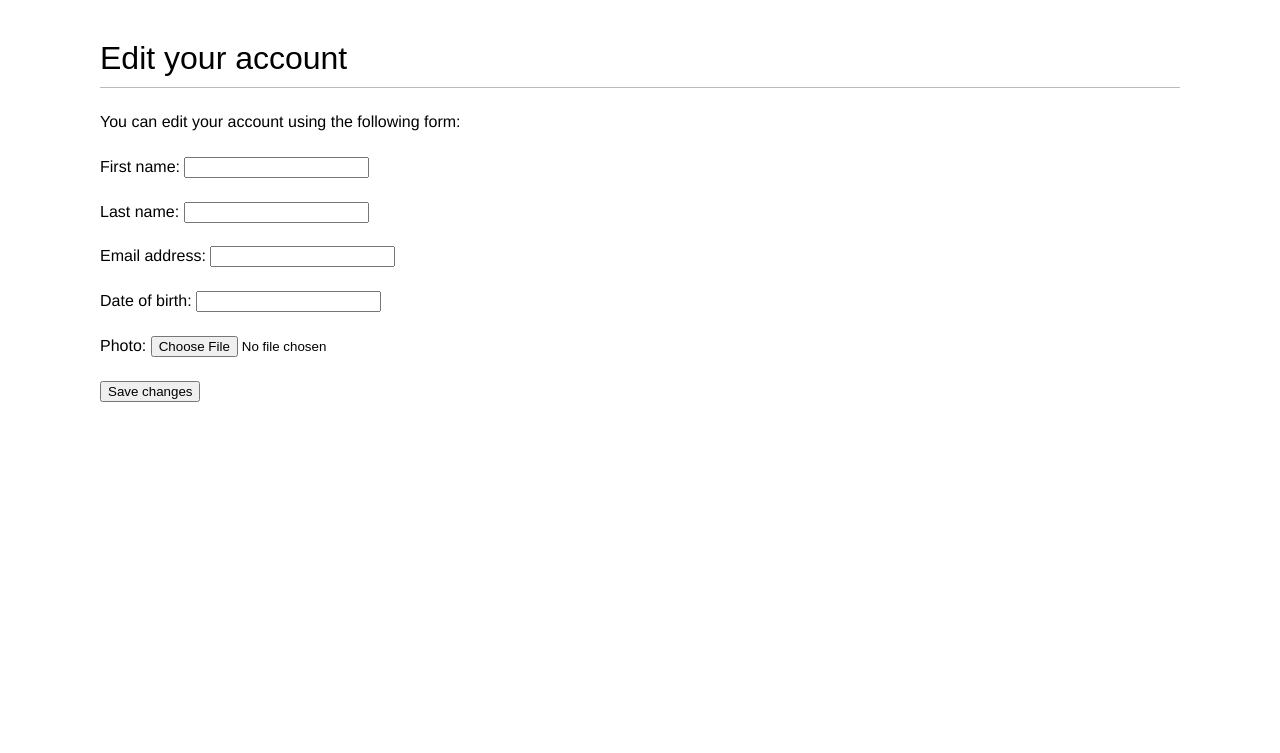
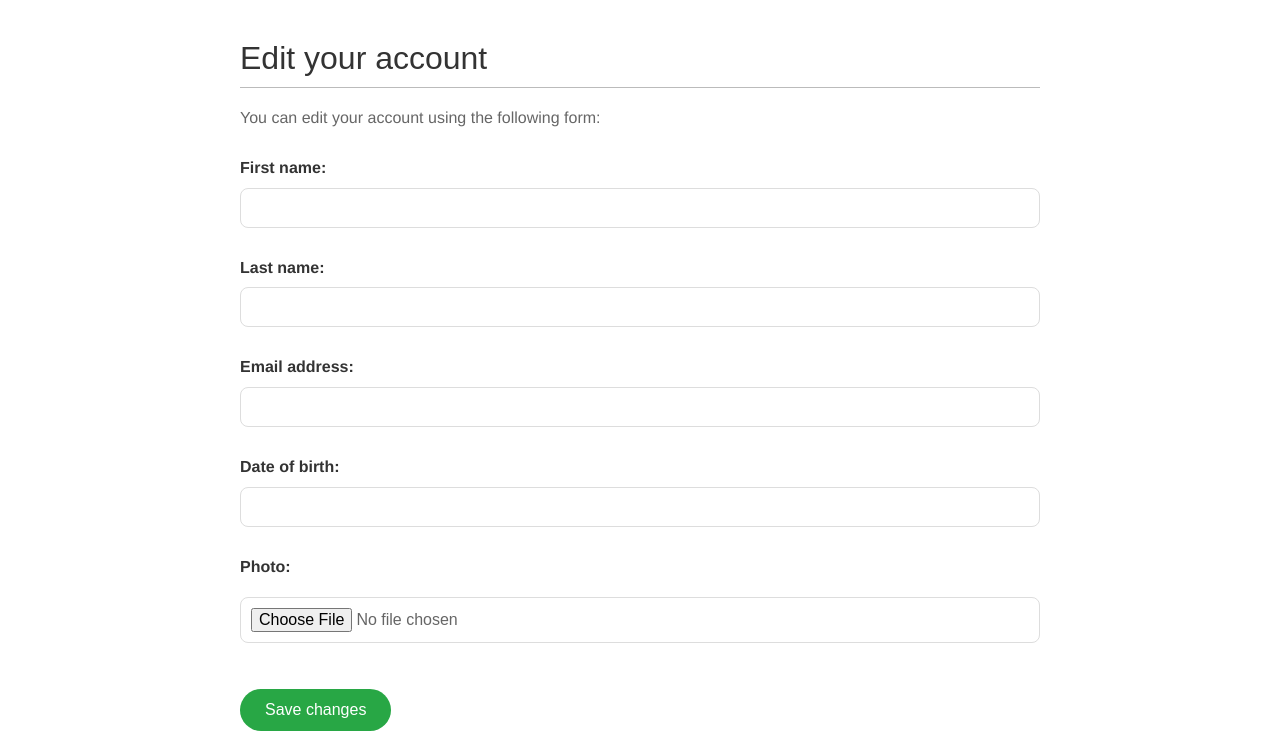
Before and after one commit to dusk03/bookmark-web-django, a Django app: template account/templates/account/edit.html in a window 1280 px wide. Shown: the part 47-800 px from the top of the page. Run offline with Django 5.2, Linux system fonts and the light colour scheme; the template is opened without the code that fills it: values that come from a table or form of the project are taken from there, others are empty; some web fonts are replaced.

Commit message:
update edit profile

```diff
--- /dev/null
+++ b/account/static/css/edit.css
@@ -0,0 +1,122 @@
+/* Đặt phần nội dung chính vào giữa */
+#content {
+    padding: 30px;
+    max-width: 800px;
+    margin: 0 auto;
+    text-align: left;
+    /* Căn lề trái cho toàn bộ nội dung */
+}
+
+/* Tiêu đề */
+h1 {
+    font-size: 2rem;
+    margin-bottom: 5px;
+    color: #333;
+    text-align: left;
+    /* Căn lề trái cho tiêu đề */
+}
+
+/* Mô tả */
+p {
+    font-size: 1rem;
+    color: #666;
+    margin-bottom: 5px;
+    text-align: left;
+    /* Căn lề trái cho mô tả */
+}
+
+/* Form chỉnh sửa tài khoản */
+form {
+    display: flex;
+    flex-direction: column;
+    gap: 5px;
+    align-items: flex-start;
+    /* Căn lề trái cho các phần tử trong form */
+}
+
+/* Các label và input */
+form label {
+    font-size: 1rem;
+    font-weight: bold;
+    color: #333;
+    margin-bottom: 5px;
+    display: block;
+    text-align: left;
+    /* Căn lề trái cho label */
+}
+
+form input[type="text"],
+form input[type="email"],
+form input[type="file"],
+form input[type="date"] {
+    width: 100%;
+    padding: 10px;
+    border-radius: 8px;
+    border: 1px solid #ddd;
+    font-size: 1rem;
+    box-sizing: border-box;
+    transition: border 0.3s ease, box-shadow 0.3s ease;
+}
+
+/* Hiệu ứng khi focus vào input */
+form input[type="text"]:focus,
+form input[type="email"]:focus,
+form input[type="file"]:focus,
+form input[type="date"]:focus {
+    border: 1px solid #007bff;
+    box-shadow: 0 0 8px rgba(0, 123, 255, 0.2);
+}
+
+/* Các checkbox và phần clear ảnh */
+form input[type="checkbox"] {
+    margin-top: 10px;
+}
+
+/* Nút lưu thay đổi */
+input[type="submit"] {
+    background-color: #28a745;
+    color: white;
+    padding: 12px 25px;
+    font-size: 1rem;
+    border-radius: 30px;
+    border: none;
+    cursor: pointer;
+    transition: background-color 0.3s ease, transform 0.3s ease;
+    margin-top: 20px;
+    align-self: flex-start;
+    /* Căn lề trái cho nút submit */
+}
+
+input[type="submit"]:hover {
+    background-color: #218838;
+    transform: scale(1.05);
+}
+
+/* Hiển thị hình ảnh hiện tại với style đẹp hơn */
+form .current-photo {
+    margin-bottom: 15px;
+    font-size: 0.9rem;
+    color: #007bff;
+    text-align: left;
+}
+
+/* Hiển thị ảnh đại diện (nếu có) */
+form input[type="file"] {
+    margin-top: 10px;
+}
+
+/* Tăng khoảng cách giữa các ô input để dễ dàng thao tác */
+form p {
+    width: 100%;
+}
+
+/* Responsive: đảm bảo giao diện đẹp trên các màn hình nhỏ */
+@media (max-width: 768px) {
+    #content {
+        padding: 15px;
+    }
+
+    form {
+        width: 100%;
+    }
+}
--- a/account/templates/account/edit.html
+++ b/account/templates/account/edit.html
@@ -1,5 +1,8 @@
 {% extends 'base.html' %}
-
+{% load static %}
+{% block extra_css %}
+  <link href="{% static 'css/edit.css' %}" rel="stylesheet">
+{% endblock %}
 {% block title %}
 Edit your account
 {% endblock %}
```
